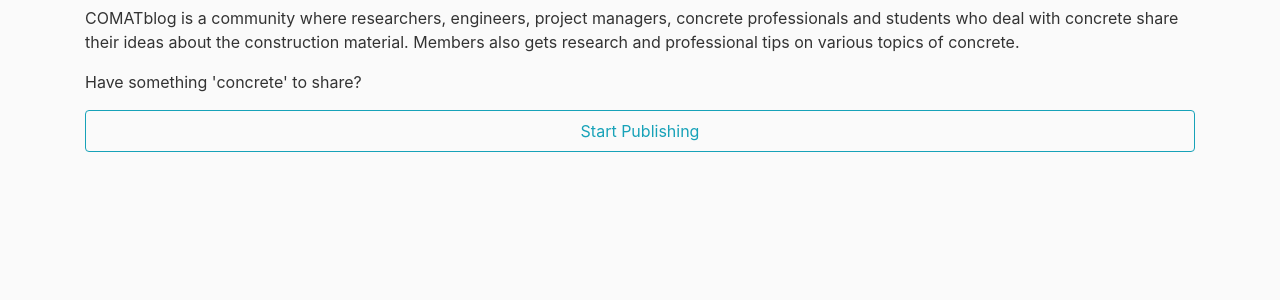
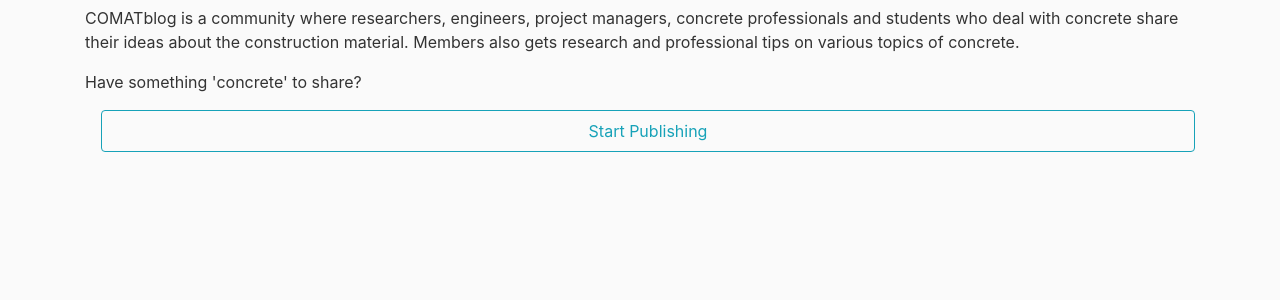
Before and after one commit to olurepo/comatap, a Django app: page /blog/ in a window 1280 px wide. Shown: the part 140-440 px from the top of the page. Run offline with Django 3.2, Linux system fonts and the light colour scheme; data that the repository does not hold is empty; some libraries are stand-ins or nearby versions.

Commit message:
Text Editing

```diff
--- a/blog/templates/blog/home.html
+++ b/blog/templates/blog/home.html
@@ -8,13 +8,14 @@
       COMATblog is a community where researchers, engineers, project managers, concrete professionals and students who deal with concrete share their ideas about the construction material. Members also gets research and professional tips on various topics of concrete.
       <p>
         Have something 'concrete' to share?
-      </p><div class="form-group">
+        <div class="form-group ml-3">
           {% if user.is_authenticated %}
             <a class="nav-item nav-link btn btn-outline-info" href="{% url 'post-create' %}"> Create New Article </a>
           {% else %}
             <a class="nav-item nav-link btn btn-outline-info" href="{% url 'register' %}"> Start Publishing </a>
           {% endif %}
-      </div>
+        </div>
+      </p>
     </p>
 
   <div class="col-md-8 offset-md-2">
--- a/users/templates/users/register.html
+++ b/users/templates/users/register.html
@@ -14,8 +14,7 @@
             </div>
         </form>
         <div class="border-top pt-3">
-            <small class="text-muted">Already Have An Account? <a class="ml-2" href="{% url 'login' %}">Sign In</a>
-            </small>
+            <small class="text-muted">Already Have An Account? <a class="ml-2" href="{% url 'login' %}">Sign In</a></small>
         </div>
 
     </div>
```
